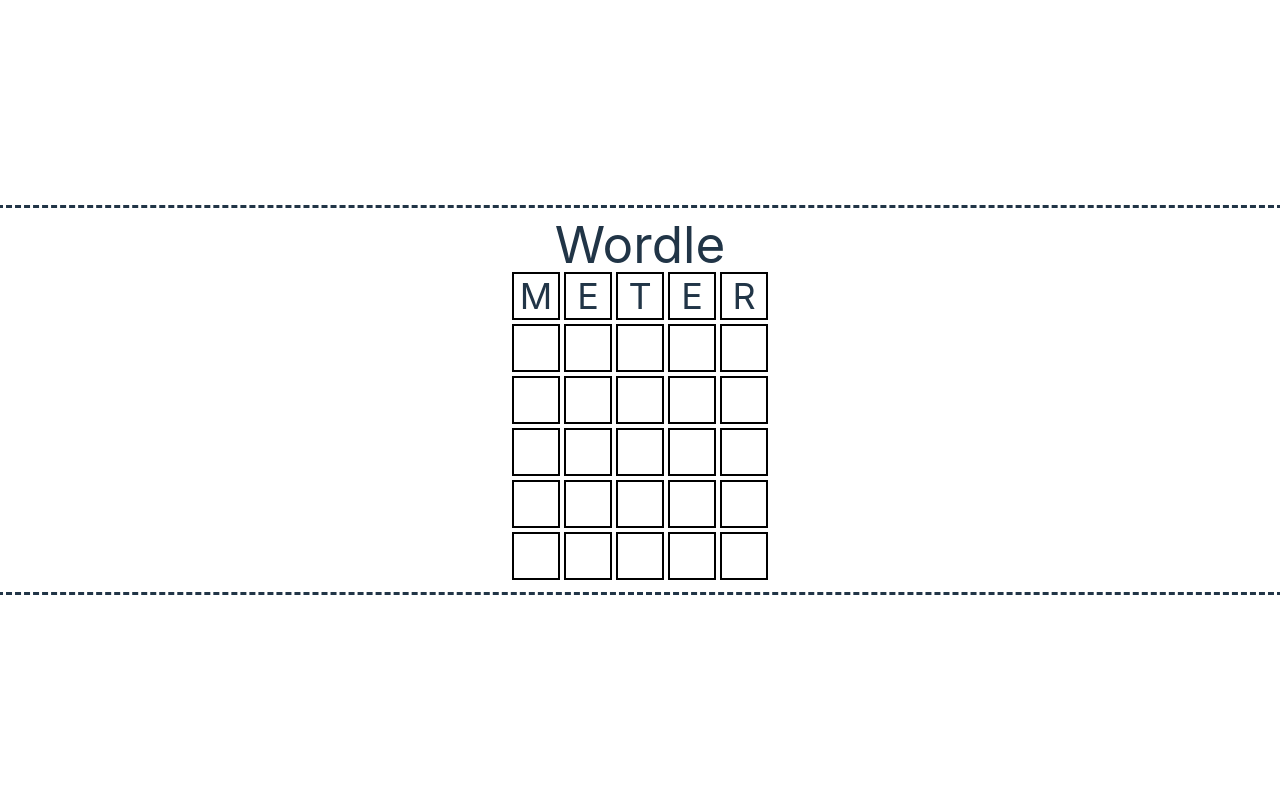
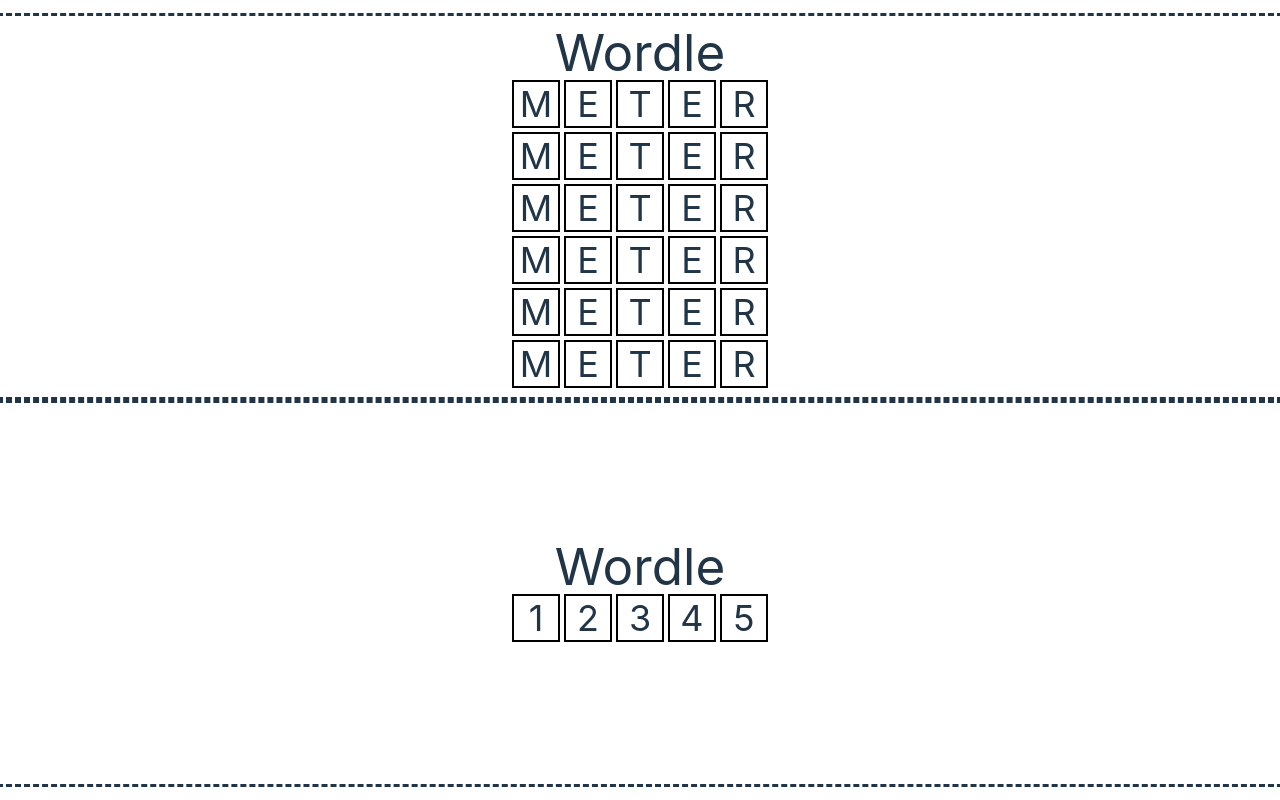
Before and after one commit to JuneLin2001/Wordle, a React (Vite) app: page / in a window 1280 px wide. Built offline with nearby package versions, Linux system fonts and the light colour scheme.

Commit message:
Fix: separate out files

```diff
--- a/src/App.tsx
+++ b/src/App.tsx
@@ -1,61 +1,7 @@
+import Wordle from "./Wordle";
+
 function App() {
-  return (
-    <div className="flex flex-wrap justify-center content-center w-screen h-96 outline-dashed">
-      <h1>Wordle</h1>
-      <ul className="flex flex-wrap justify-center items-center mx-auto w-full gap-1 mb-1">
-        <li className="w-12 h-12 border-2 border-black text-center content-center text-4xl">
-          M
-        </li>
-        <li className="w-12 h-12 border-2 border-black text-center content-center text-4xl">
-          E
-        </li>
-        <li className="w-12 h-12 border-2 border-black text-center content-center text-4xl">
-          T
-        </li>
-        <li className="w-12 h-12 border-2 border-black text-center content-center text-4xl">
-          E
-        </li>
-        <li className="w-12 h-12 border-2 border-black text-center content-center text-4xl">
-          R
-        </li>
-      </ul>
-      <ul className="flex flex-wrap justify-center items-center mx-auto w-full gap-1 mb-1">
-        <li className="w-12 h-12 border-2 border-black"></li>
-        <li className="w-12 h-12 border-2 border-black"></li>
-        <li className="w-12 h-12 border-2 border-black"></li>
-        <li className="w-12 h-12 border-2 border-black"></li>
-        <li className="w-12 h-12 border-2 border-black"></li>
-      </ul>
-      <ul className="flex flex-wrap justify-center items-center mx-auto w-full gap-1 mb-1">
-        <li className="w-12 h-12 border-2 border-black"></li>
-        <li className="w-12 h-12 border-2 border-black"></li>
-        <li className="w-12 h-12 border-2 border-black"></li>
-        <li className="w-12 h-12 border-2 border-black"></li>
-        <li className="w-12 h-12 border-2 border-black"></li>
-      </ul>
-      <ul className="flex flex-wrap justify-center items-center mx-auto w-full gap-1 mb-1">
-        <li className="w-12 h-12 border-2 border-black"></li>
-        <li className="w-12 h-12 border-2 border-black"></li>
-        <li className="w-12 h-12 border-2 border-black"></li>
-        <li className="w-12 h-12 border-2 border-black"></li>
-        <li className="w-12 h-12 border-2 border-black"></li>
-      </ul>
-      <ul className="flex flex-wrap justify-center items-center mx-auto w-full gap-1 mb-1">
-        <li className="w-12 h-12 border-2 border-black"></li>
-        <li className="w-12 h-12 border-2 border-black"></li>
-        <li className="w-12 h-12 border-2 border-black"></li>
-        <li className="w-12 h-12 border-2 border-black"></li>
-        <li className="w-12 h-12 border-2 border-black"></li>
-      </ul>
-      <ul className="flex flex-wrap justify-center items-center mx-auto w-full gap-1 mb-1">
-        <li className="w-12 h-12 border-2 border-black"></li>
-        <li className="w-12 h-12 border-2 border-black"></li>
-        <li className="w-12 h-12 border-2 border-black"></li>
-        <li className="w-12 h-12 border-2 border-black"></li>
-        <li className="w-12 h-12 border-2 border-black"></li>
-      </ul>
-    </div>
-  );
+  return <Wordle />;
 }
 
 export default App;
--- /dev/null
+++ b/src/Wordle.tsx
@@ -0,0 +1,39 @@
+
+const Wordle: React.FC = () => {
+  const guessWord = "meter";
+  const guessWordArray = guessWord.toUpperCase().split("");
+  console.log(guessWordArray);
+
+  return (
+    <>
+      <div className="flex flex-wrap justify-center content-center w-screen h-96 outline-dashed">
+        <h1>Wordle</h1>
+        {Array.from({ length: 6 }).map((_, rowIndex) => (
+          <ul
+            key={rowIndex}
+            className="flex justify-center items-center mx-auto w-full gap-1 mb-1"
+          >
+            {Array.from({ length: 5 }).map((_, colIndex) => (
+              <li
+                key={colIndex}
+                className="w-12 h-12 border-2 border-black text-center content-center text-4xl"
+              >{guessWordArray[colIndex]}</li>
+            ))}
+          </ul>
+        ))}
+      </div>
+
+      <div className="flex flex-row flex-wrap justify-center content-center w-screen h-96 outline-dashed">
+        <h1>Wordle</h1>
+
+        <ul className="flex flex-wrap justify-center items-center mx-auto w-full gap-1 mb-1">
+          {Array.from({ length: 5 }).map((_, i) => (
+            <li className="w-12 h-12 border-2 border-black text-center content-center text-4xl" key={i}>{i + 1}</li>
+          ))}
+        </ul>
+      </div>
+    </>
+  );
+};
+
+export default Wordle;
```
